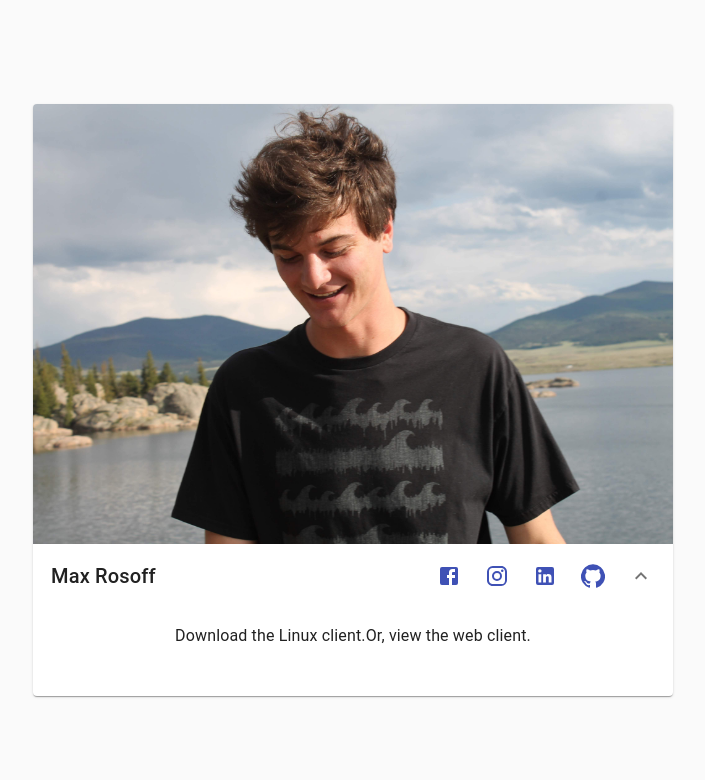
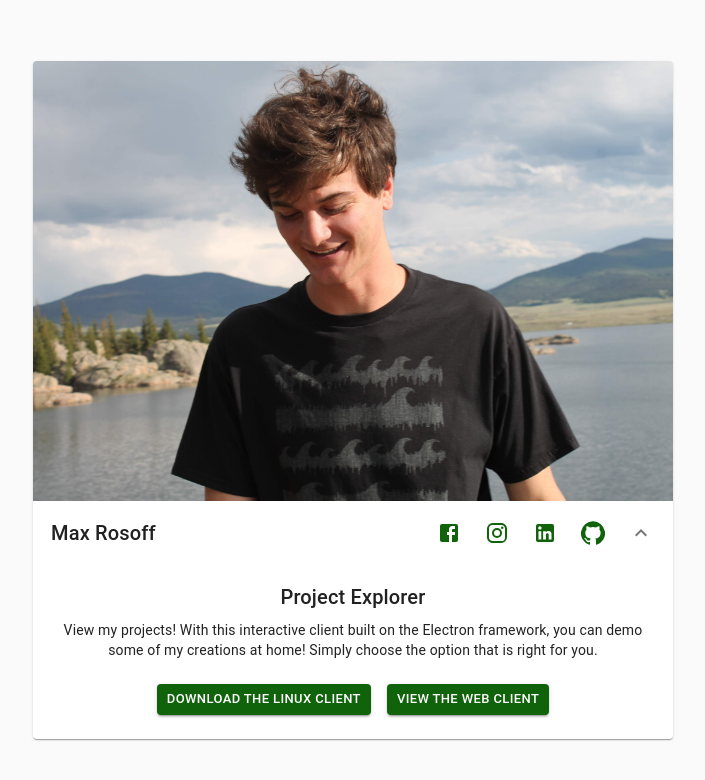
Before and after one commit to mrrosoff/Tortilla-Critic, a React app: page / in a window 1280 px wide. Both pictures are taken after a click on the button "More". Shown: the top 780 px of the page, without its empty margins (287-992 px from the left). Built offline with nearby package versions, Linux system fonts and the light colour scheme.

Commit message:
Add Theming, New Content Areas, And Buttons!

```diff
--- a/components/App.js
+++ b/components/App.js
@@ -24,6 +24,8 @@ const App = () =>
 			createMuiTheme({
 				palette: {
 					type: prefersDarkMode ? 'dark' : 'light',
+					primary: { main: '#11630b' },
+					secondary: { main: '#633c0b' }
 				},
 			}),
 		[prefersDarkMode],
--- a/components/CollapseArea.js
+++ b/components/CollapseArea.js
@@ -1,50 +1,71 @@
-import React, {useState} from "react";
+import React from "react";
 
-import {CardContent, Collapse, Grid, IconButton, Typography} from "@material-ui/core";
+import {Button, CardContent, Collapse, Grid, Typography} from "@material-ui/core";
 
 const CollapseArea = props =>
 {
-	const [OS, setOS] = useState(getOS(props.produceSnackBar));
-
-	if(OS === "iOS" || OS === "Android")
-	{
-		return (
-			<Collapse in={props.expanded} timeout="auto" unmountOnExit>
-				<CardContent>
-					<Typography>View the web client.</Typography>
-				</CardContent>
-			</Collapse>
-		)
-	}
-
 	return (
 		<Collapse in={props.expanded} timeout="auto" unmountOnExit>
 			<CardContent>
-				<Grid container
-					  justify={'center'}
-					  alignContent={'center'}
-					  alignItems={'center'}
-				>
-					<Grid item>
-						<Typography>Download the {OS} client.</Typography>
-						<IconButton>
-
-						</IconButton>
-					</Grid>
-					<Grid item>
-						<Typography>Or, view the web client.</Typography>
-						<IconButton>
-
-						</IconButton>
-					</Grid>
-				</Grid>
+				<InternalGrid produceSnackbar={props.produceSnackBar}/>
 			</CardContent>
 		</Collapse>
 	);
 };
 
+const InternalGrid = props =>
+{
+	return (
+		<Grid container
+			  justify={'center'}
+			  alignItems={'center'}
+			  alignContent={'center'}
+			  spacing={3}
+		>
+			<Grid item xs={12}>
+				<Typography variant={'h6'} align={'center'} gutterBottom>Project Explorer</Typography>
+				<Typography variant={'body2'} align={'center'}>
+					View my projects! With this interactive client built on the Electron framework, you can demo some
+					of my creations at home! Simply choose the option that is right for you.
+				</Typography>
+			</Grid>
+			<Grid item xs={12}>
+				{getClientOptions(props.produceSnackBar)}
+			</Grid>
+		</Grid>
+	)
+};
 
-function getOS(produceSnackbar)
+const getClientOptions = (produceSnackBar) =>
+{
+	let OS = getOS(produceSnackBar);
+
+	if(OS === "iOS" || OS === "Android")
+	{
+		return <Button variant="contained" color={"primary"} size={'small'}>View the Web Client</Button>;
+	}
+
+	else
+	{
+		return (
+			<Grid container
+				  justify={'center'}
+				  alignItems={'center'}
+				  alignContent={'center'}
+				  spacing={2}
+			>
+				<Grid item>
+					<Button variant="contained" color={"primary"} size={'small'}>Download the {OS} Client</Button>
+				</Grid>
+				<Grid item>
+					<Button variant="contained" color={"primary"} size={'small'}>View the Web Client</Button>
+				</Grid>
+			</Grid>
+		);
+	}
+};
+
+const getOS = (produceSnackbar) =>
 {
 	let userAgent = window.navigator.userAgent;
 	let platform = window.navigator.platform;
@@ -85,6 +106,6 @@ function getOS(produceSnackbar)
 	}
 
 	return os;
-}
+};
 
 export default CollapseArea;
```
